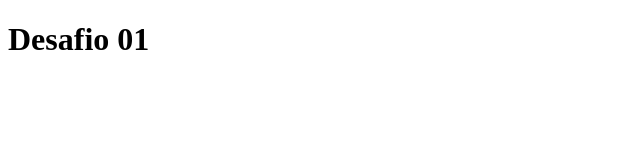
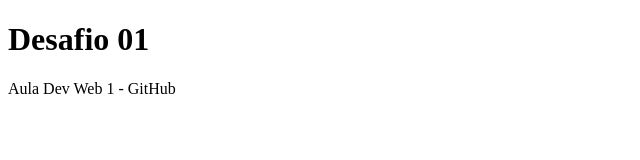
Before and after one commit to Caio-Almeid4/devweb1, a plain HTML site: page index.html in a window 1280 px wide. Shown: the whole page, without its empty margins (0-640 px from the left). Drawn offline with Linux system fonts and the light colour scheme.

Commit message:
Update index.html, add paragrapgh
Adição de um parágrafo

```diff
--- a/index.html
+++ b/index.html
@@ -8,5 +8,6 @@
 </head>
 <body>
     <h1>Desafio 01</h1>
+    <p> Aula Dev Web 1 - GitHub </p>
 </body>
 </html>
```
